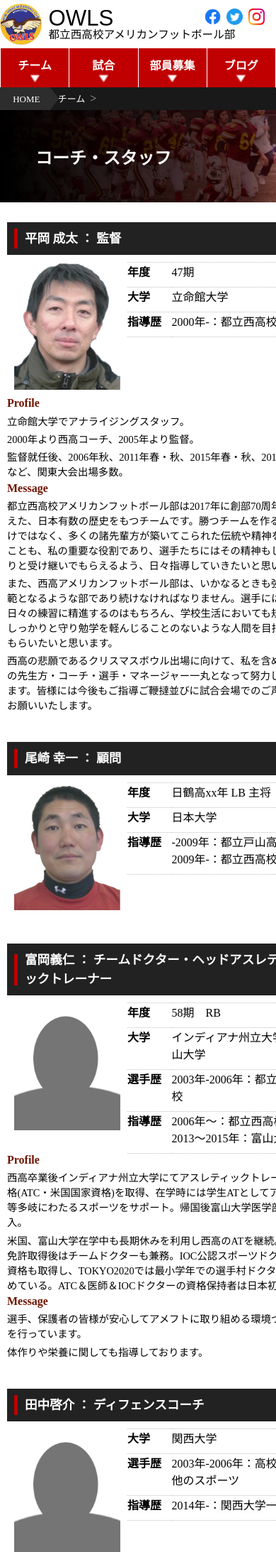
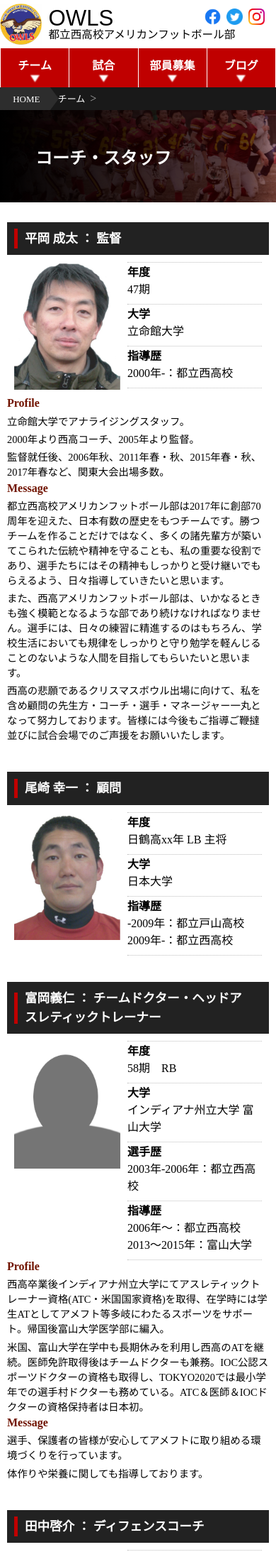
Before and after one commit to numa72/nishi-owls, a Jekyll site: the page built from team/staff.html, in a window 390 px wide. Shown: the top 2186 px of the page at 71% size. Built offline with Jekyll 4.4.1, drawn with Linux system fonts in a browser that asks for light colours; some web fonts are replaced.

Commit message:
staff page smartphone design

```diff
--- a/_sass/team.scss
+++ b/_sass/team.scss
@@ -4,7 +4,7 @@
 
     .staff-box {
         width: 50%;
-        min-width: 450px; // FIXME support more small width
+        min-width: $max-mobile-width;
         margin: 0 auto;
         padding: 10px;
         box-sizing: border-box;
@@ -57,6 +57,36 @@
 
             h3 {
                 color: #701301;
+            }
+        }
+    }
+}
+
+@media screen and (max-width: $max-mobile-width) {
+    .staff-list {
+        .staff-box {
+            min-width: 100%;
+
+            .staff-main {
+                dl {
+                    dd {
+                        margin-top: 0;
+                        border-top: none;
+                    }
+
+                    dt:last-of-type {
+                        padding-bottom: 0;
+                        border-bottom: none;
+                    }
+
+                    dt {
+                        width: 100%;
+                    }
+
+                    dd {
+                        width: 100%;
+                    }
+                }
             }
         }
     }
```
